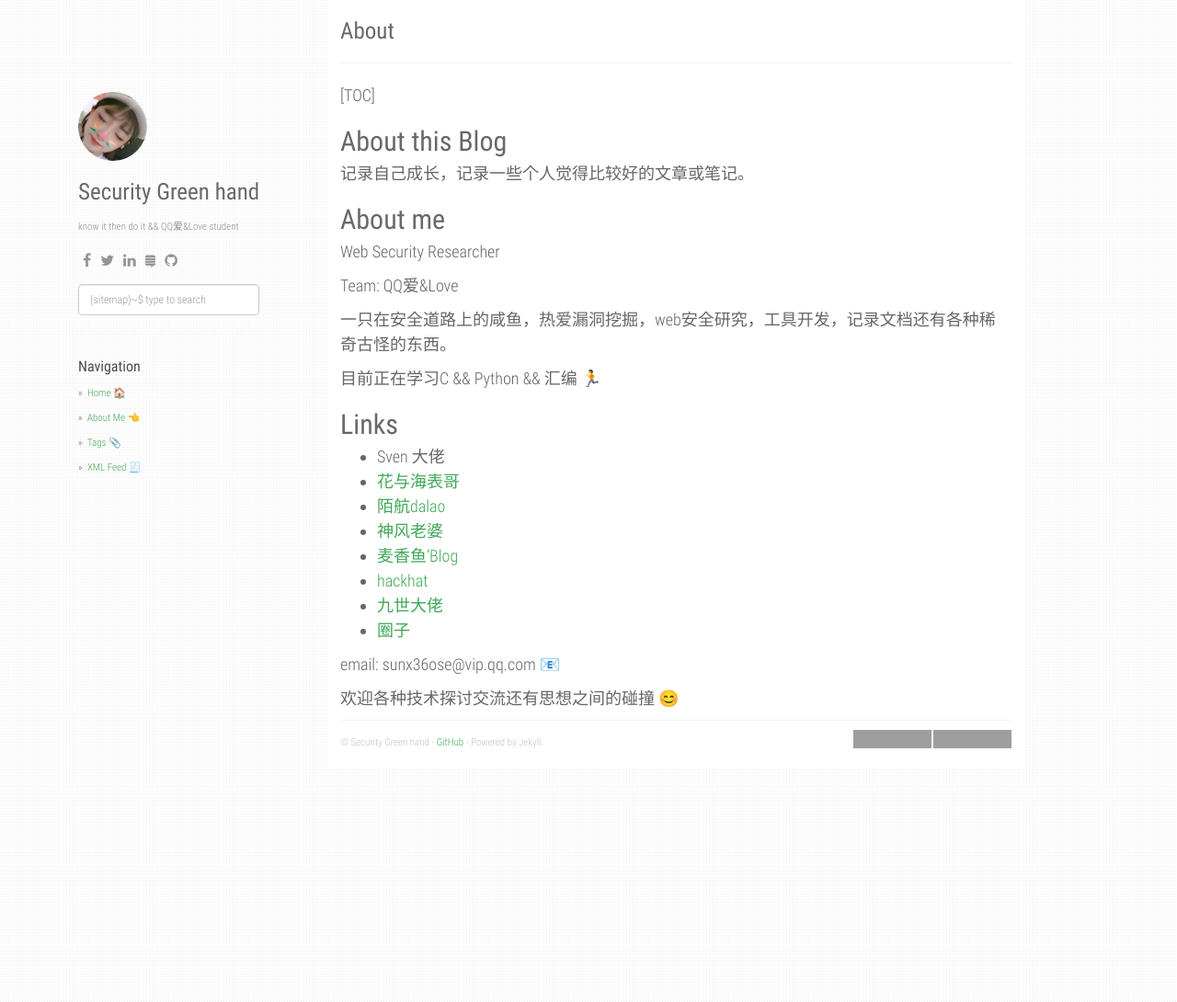
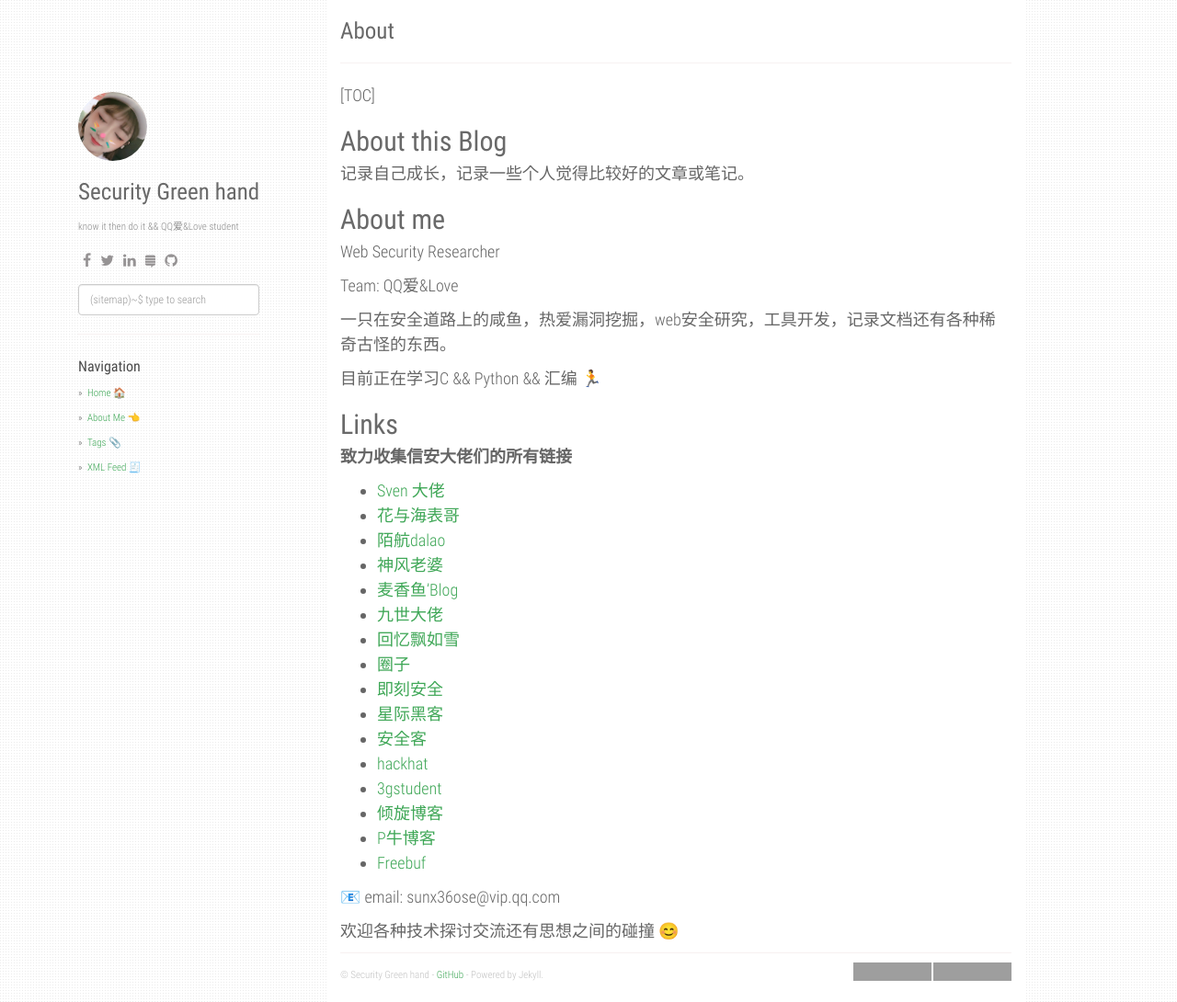
Before and after one commit to fuchen666/ppbibo.github.io, a Jekyll site: the page built from about.md, in a window 1280 px wide and 1090 px high. Shown: the whole window at 92% size. Built offline with Jekyll 4.4.1, drawn with Linux system fonts in a browser that asks for light colours; grey boxes are pictures that could not be loaded.

Commit message:
update about

```diff
--- a/about.md
+++ b/about.md
@@ -31,18 +31,28 @@ Team: QQ爱&Love
 
 ## Links
 
-- Sven 大佬
+<b>致力收集信安大佬们的所有链接</b>
+
+- [Sven 大佬]()
 - [花与海表哥](https://ctf.dog/)
 - [陌航dalao](https://www.wileysec.com/)
 - [神风老婆](https://www.cnblogs.com/wh4am1/)
 - [麦香鱼'Blog](http://www.maixiangyu.xyz/)
+- [九世大佬](https://422926799.github.io/)
+- [回忆飘如雪](http://gv7.me/)
+- [圈子](https://www.secquan.org/)
+- [即刻安全](http://www.secist.com/)
+- [星际黑客](https://xj.hk/)
+- [安全客](https://www.anquanke.com)
 - [hackhat](http://hackhat.net/)
-- [九世大佬](https://422926799.github.io/)
-- [圈子](https://www.secquan.org/)
+- [3gstudent](https://3gstudent.github.io/)
+- [倾旋博客](https://payloads.online/)
+- [P牛博客](https://www.leavesongs.com/)
+- [Freebuf](https://www.freebuf.com/)
 
 
 
-email: sunx36ose@vip.qq.com 📧
+📧 email: sunx36ose@vip.qq.com
 
 
 
```
Also changed, not shown: 1 other file.
